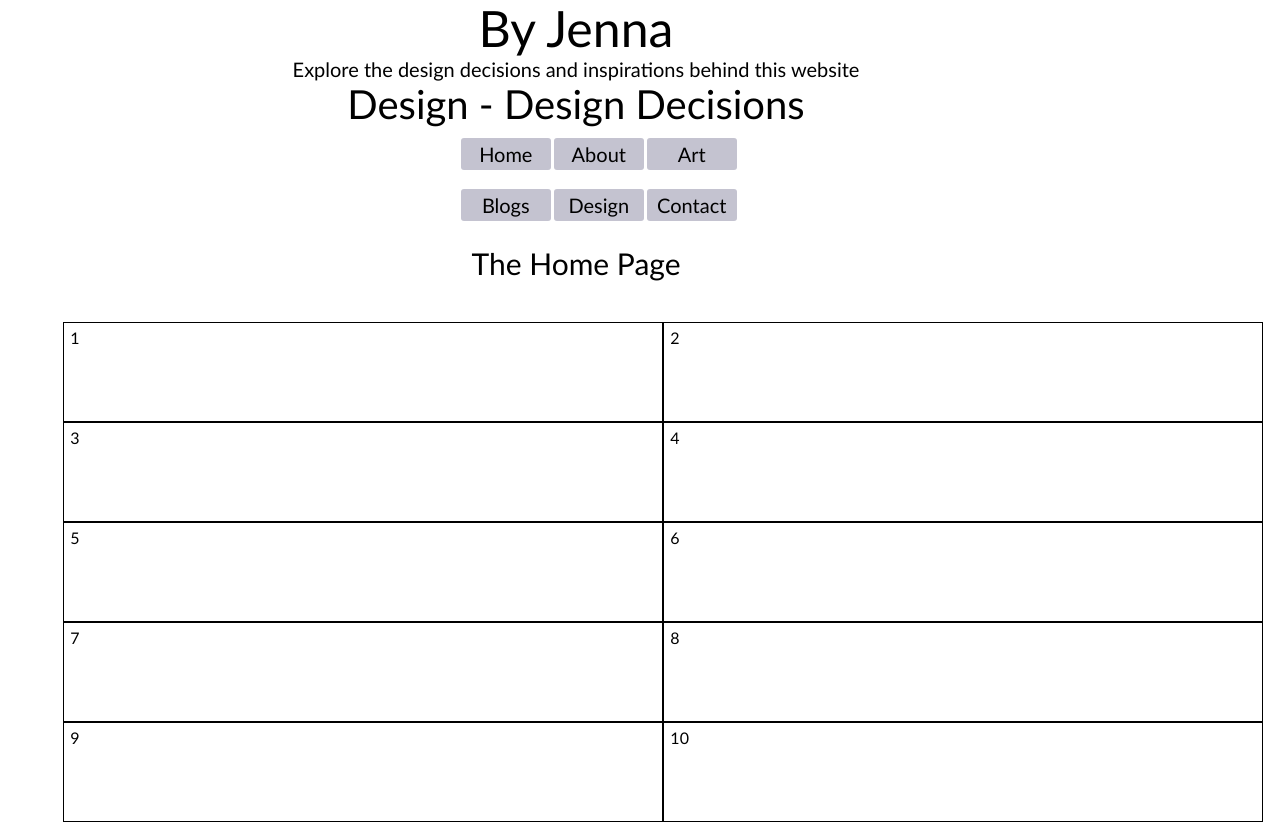
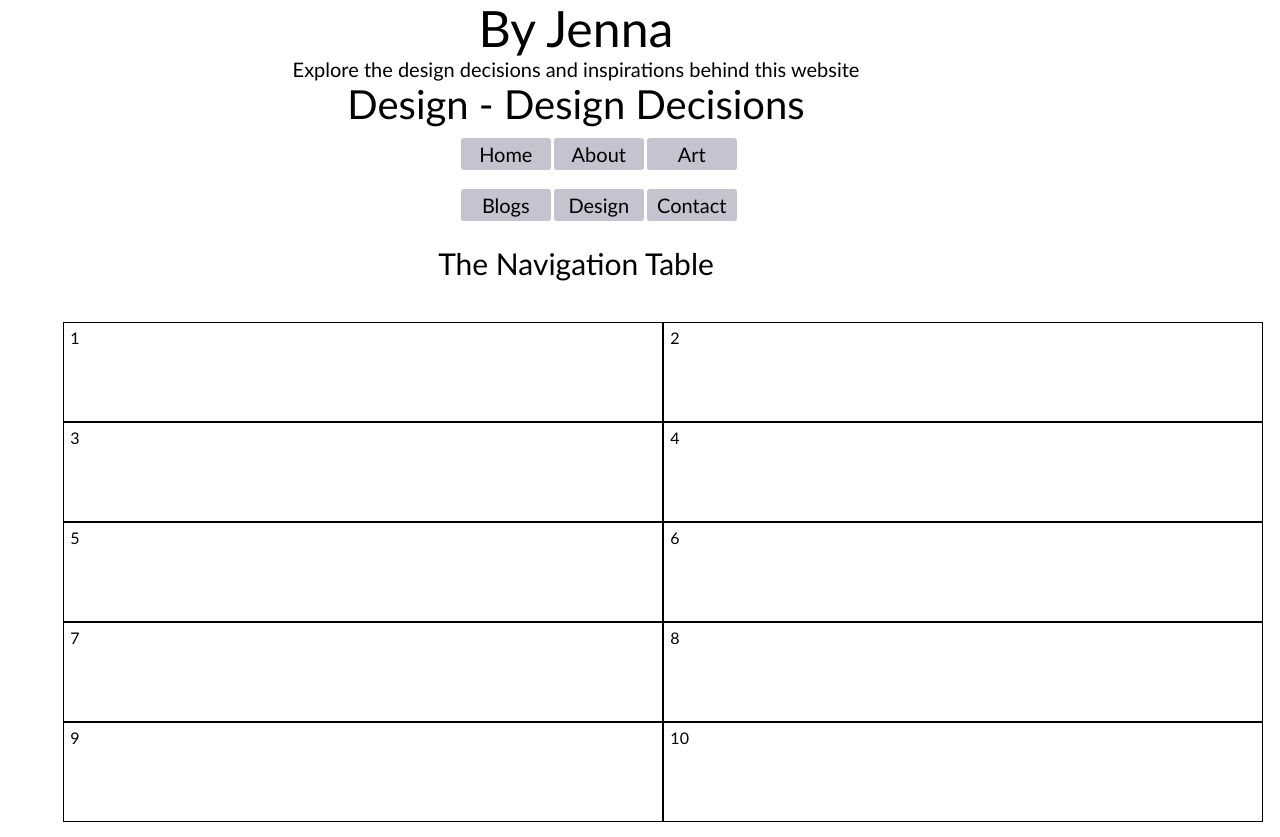
Before and after one commit to jennadunford/PortfolioWebsite_2127324_InteractiveMedia, a plain HTML site: page 4_Design/designDecisions.html in a window 1280 px wide. Shown: the top 837 px of the page. Drawn offline with nearby package versions, Linux system fonts and the light colour scheme.

Commit message:
tried to use assign instead of pathname

```diff
--- a/4_Design/designDecisions.html
+++ b/4_Design/designDecisions.html
@@ -43,6 +43,21 @@
       </ul>
     </nav>
     <section class="designTables">
+      <section>
+        <h3 class="designSubHeading">The Navigation Table</h3>
+        <ul class="decisionTable">
+          <li class="decisionTableItem">1</li>
+          <li class="decisionTableItem">2</li>
+          <li class="decisionTableItem">3</li>
+          <li class="decisionTableItem">4</li>
+          <li class="decisionTableItem">5</li>
+          <li class="decisionTableItem">6</li>
+          <li class="decisionTableItem">7</li>
+          <li class="decisionTableItem">8</li>
+          <li class="decisionTableItem">9</li>
+          <li class="decisionTableItem">10</li>
+        </ul>
+      </section>
       <section>
         <h3 class="designSubHeading">The Home Page</h3>
         <ul class="decisionTable">
--- a/Javascript/myScripts/navigation.js
+++ b/Javascript/myScripts/navigation.js
@@ -1,5 +1,7 @@
+console.log(window.location.pathname);
+
 $(window).on("click", "#home", function () {
-  window.location.pathname = "/../../index.html";
+  window.location.assign("/../../index.html");
 });
 
 $(window).on("click", "#about", function () {
```
